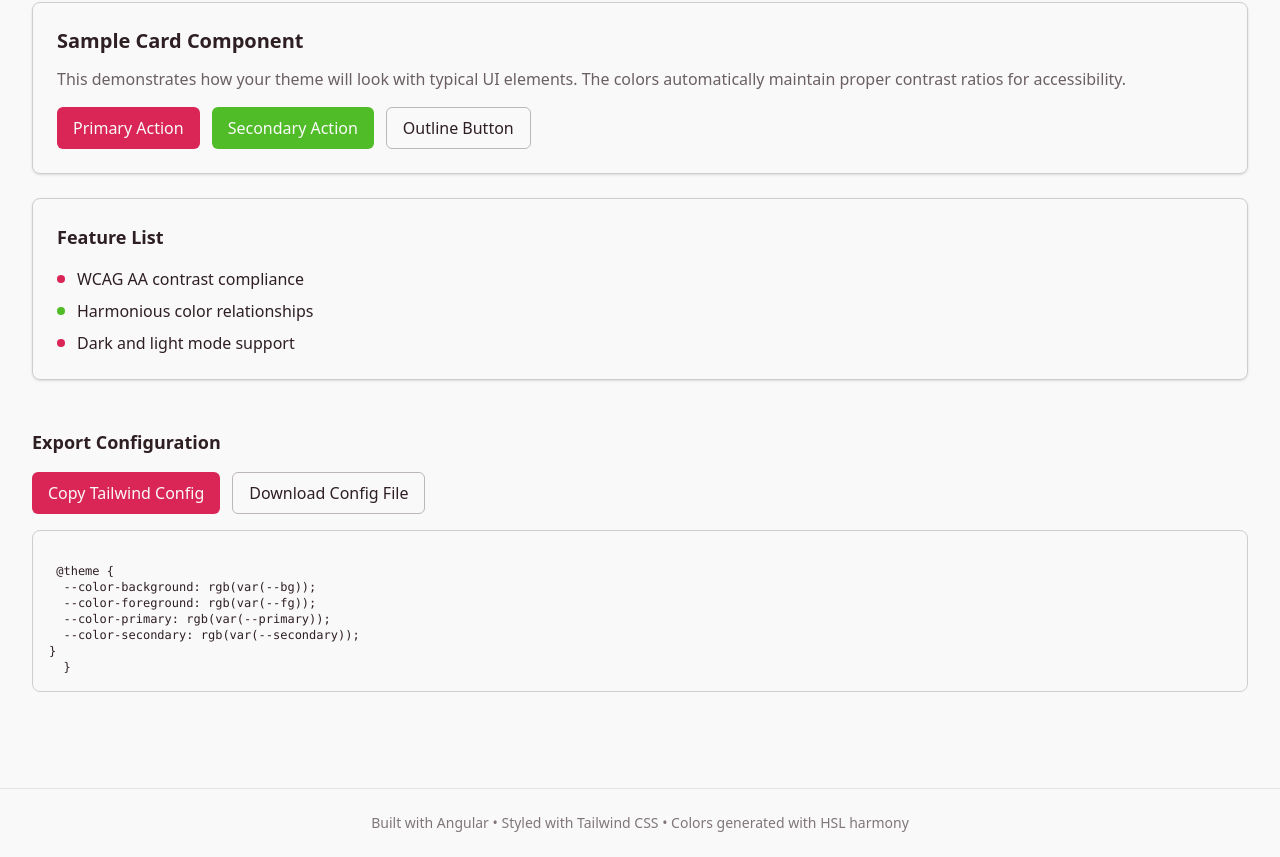
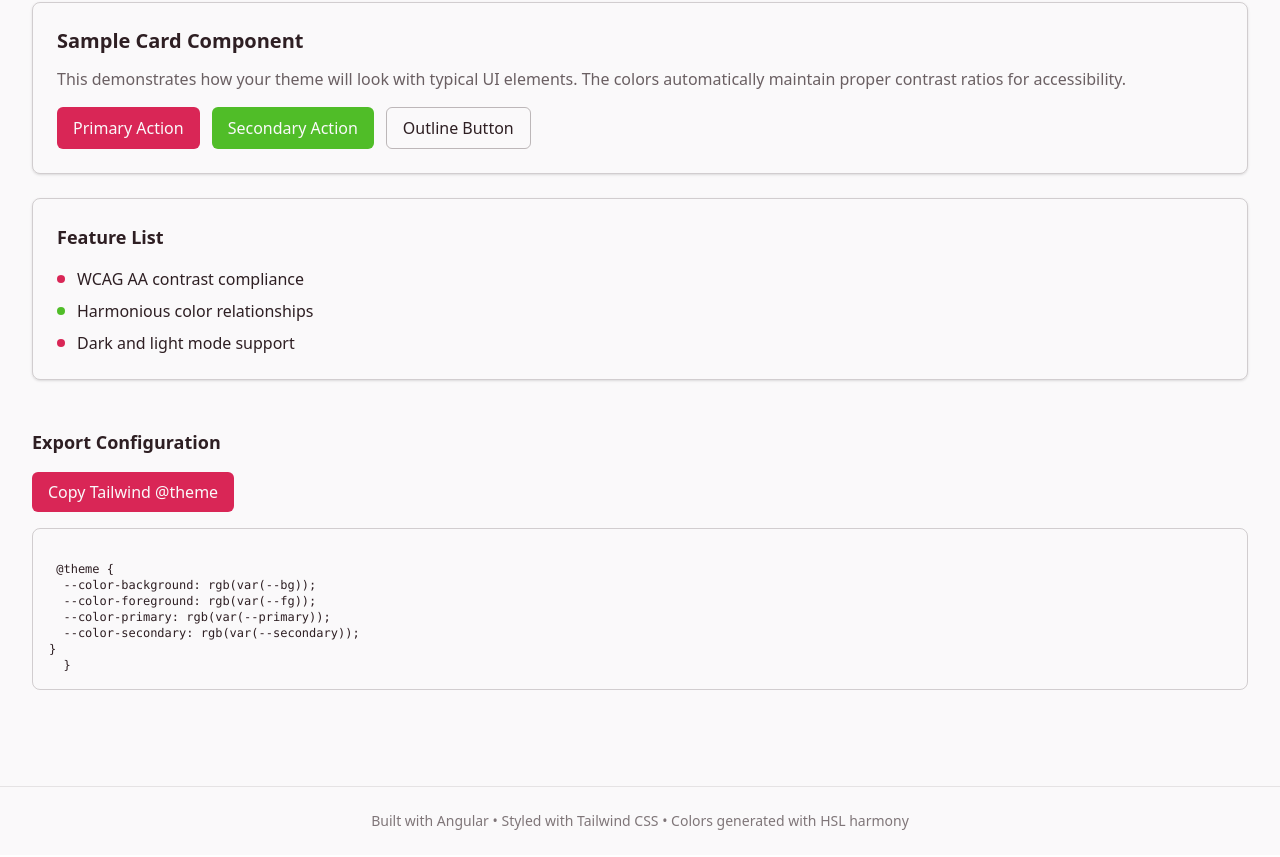
Before and after one commit to Andersseen/palette-forge, an Angular app: page / in a window 1280 px wide. Shown: the part 741-1598 px from the top of the page. Built offline with nearby package versions, Linux system fonts and the light colour scheme.

Commit message:
Update ExportPanel

```diff
--- a/src/components/export-panel.ts
+++ b/src/components/export-panel.ts
@@ -1,4 +1,4 @@
-import { Component, inject } from "@angular/core";
+import { Component, inject, signal } from "@angular/core";
 import ColorPalette from "@services/color-palette";
 
 @Component({
@@ -12,14 +12,7 @@ import ColorPalette from "@services/color-palette";
           class="px-4 py-2 rounded-md font-medium transition-all duration-200 hover:opacity-90 focus:outline-none focus:ring-2 focus:ring-offset-2 bg-primary text-background focus:ring-primary"
           (click)="copyTailwindConfig()"
         >
-          {{ configCopied ? "Config Copied!" : "Copy Tailwind Config" }}
-        </button>
-
-        <button
-          class="px-4 py-2 rounded-md font-medium border transition-all duration-200 hover:opacity-90 focus:outline-none focus:ring-2 focus:ring-offset-2 border-foreground/30 focus:ring-primary"
-          (click)="downloadConfig()"
-        >
-          Download Config File
+          {{ buttonText() }}
         </button>
       </div>
 
@@ -33,7 +26,7 @@ import ColorPalette from "@services/color-palette";
 })
 export default class ExportPanel {
   private colorService = inject(ColorPalette);
-  configCopied = false;
+  buttonText = signal("Copy Tailwind @theme");
 
   getTailwindConfig(): string {
     return this.colorService.getTailwindConfig();
@@ -42,25 +35,13 @@ export default class ExportPanel {
   async copyTailwindConfig(): Promise<void> {
     try {
       await navigator.clipboard.writeText(this.getTailwindConfig());
-      this.configCopied = true;
+      this.buttonText.set("@theme Copied!");
       setTimeout(() => {
-        this.configCopied = false;
+        this.buttonText.set("Copy Tailwind @theme");
       }, 2000);
     } catch (err) {
+      this.buttonText.set("Failed to copy @theme");
       console.error("Failed to copy config:", err);
     }
   }
-
-  downloadConfig(): void {
-    const config = `module.exports = ${this.getTailwindConfig()}`;
-    const blob = new Blob([config], { type: "text/javascript" });
-    const url = URL.createObjectURL(blob);
-    const link = document.createElement("a");
-    link.href = url;
-    link.download = "tailwind.config.js";
-    document.body.appendChild(link);
-    link.click();
-    document.body.removeChild(link);
-    URL.revokeObjectURL(url);
-  }
 }
```
